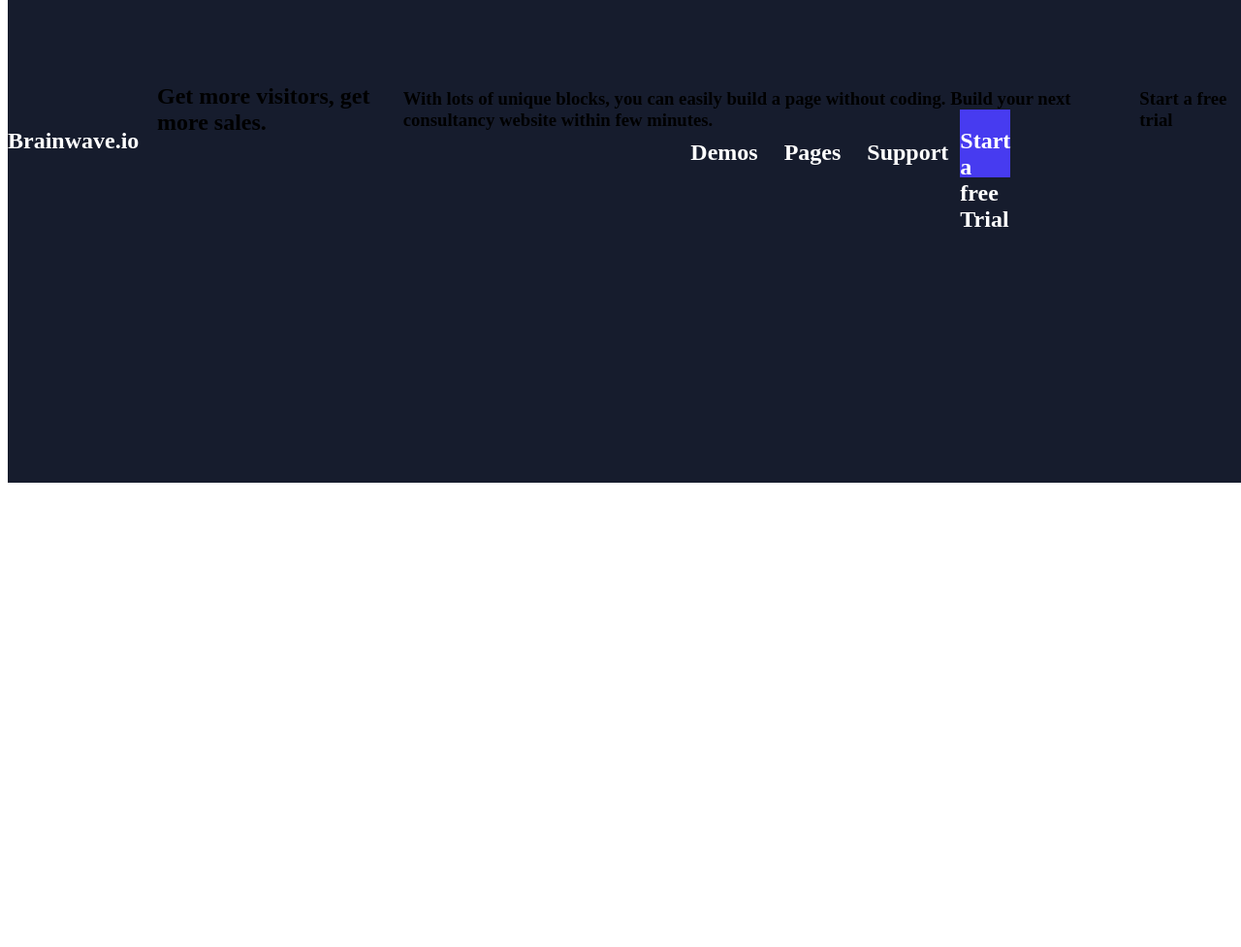
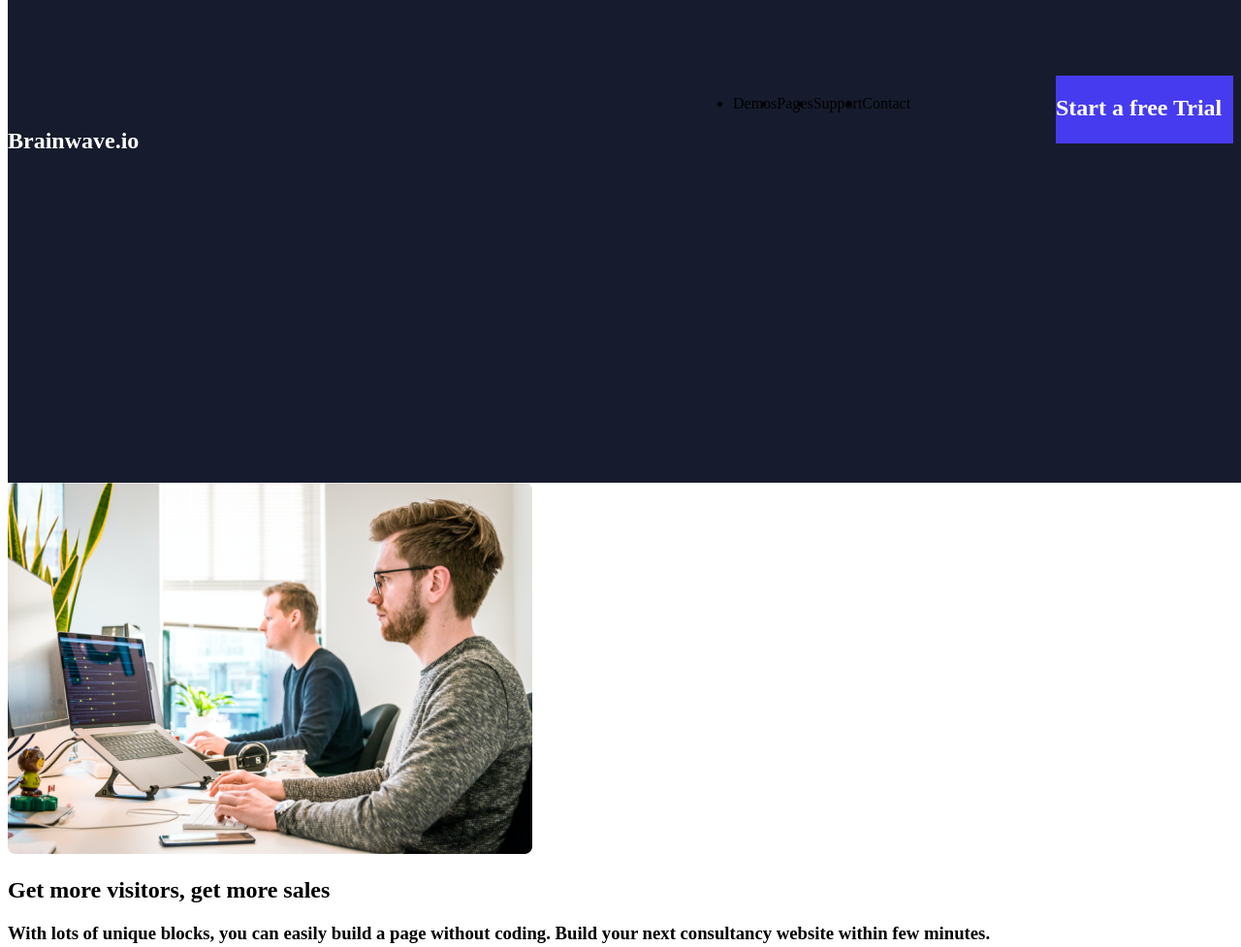
Before and after one commit to Caiorasuckkk/CP1-Web, a plain HTML site: page index.html in a window 1280 px wide. Shown: the part 280-1257 px from the top of the page at 97% size. Before the commit the page ends 800 px from the top, so only its background shows below. Drawn offline with Linux system fonts and the light colour scheme; a script that the page names is missing; a web font is replaced by a local one.

Commit message:
Update index.html

```diff
--- a/index.html
+++ b/index.html
@@ -11,25 +11,31 @@
 <header>
     <div id="Nome">
         <h2>Brainwave.io</h2>
-       <div id="abas">
-        <h2>Demos </h2>
-        <h2>Pages</h2>
-        <h2>Support</h2>
+    </div>
+    <nav>
+        <ul id="abas">
+            <li><a >Demos</a></li>
+            <li><a >Pages</a></li>
+            <li><a >Support</a></li>
+            <li><a >Contact</a></li>
+        </ul>
+    </nav>
+    <div ID="trial">
+            <h2>Start a free Trial</h2>
+    </div>
 
-        </div>
-        <div ID="trial">
-            <h2>Start a free Trial</h2>
-        </div>
-     </div>
+
+</header>
+<div class="content">
+    <div class="image-container">
+        <img src="Assets\images\BG.png" alt="Descrição da imagem">
     </div>
-   </div>
-       <h2>Get more visitors, get more sales.</h2>
-       <h3>With lots of unique blocks, you can easily build a page without coding.
-         Build your next consultancy website within few minutes.</h3>
-         <h3>Start a free trial</h3>
+    <div class="text-container">
+        <h2> Get more visitors, get more sales</h2>
+        <h3>With lots of unique blocks, you can easily build a page without coding. Build your next consultancy website within few minutes.</h3>
     </div>
-</header>
 
+</div>
 
 <body>
 
```
